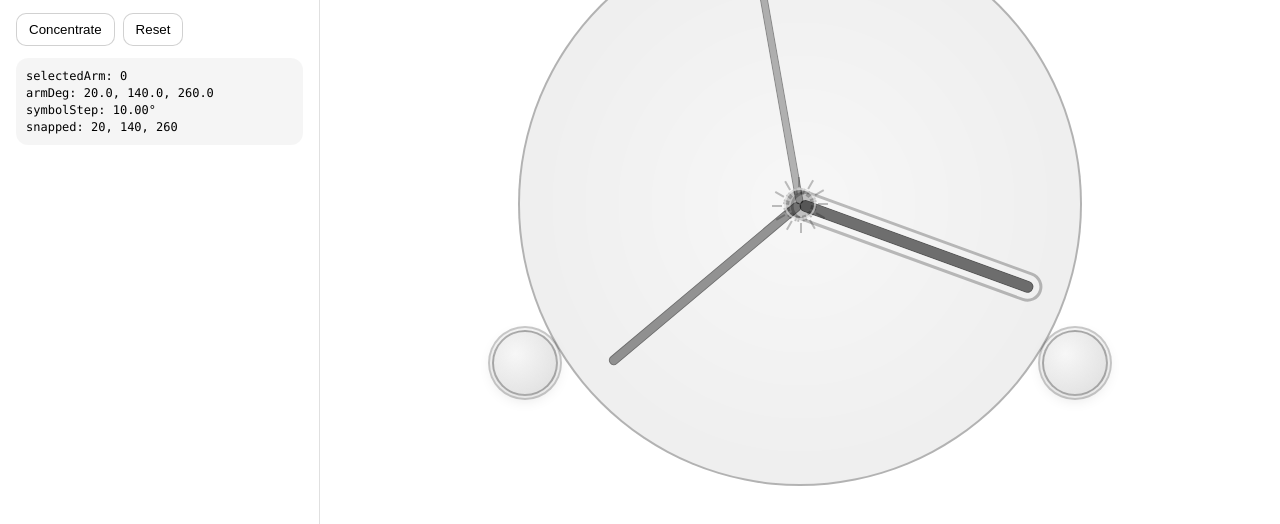
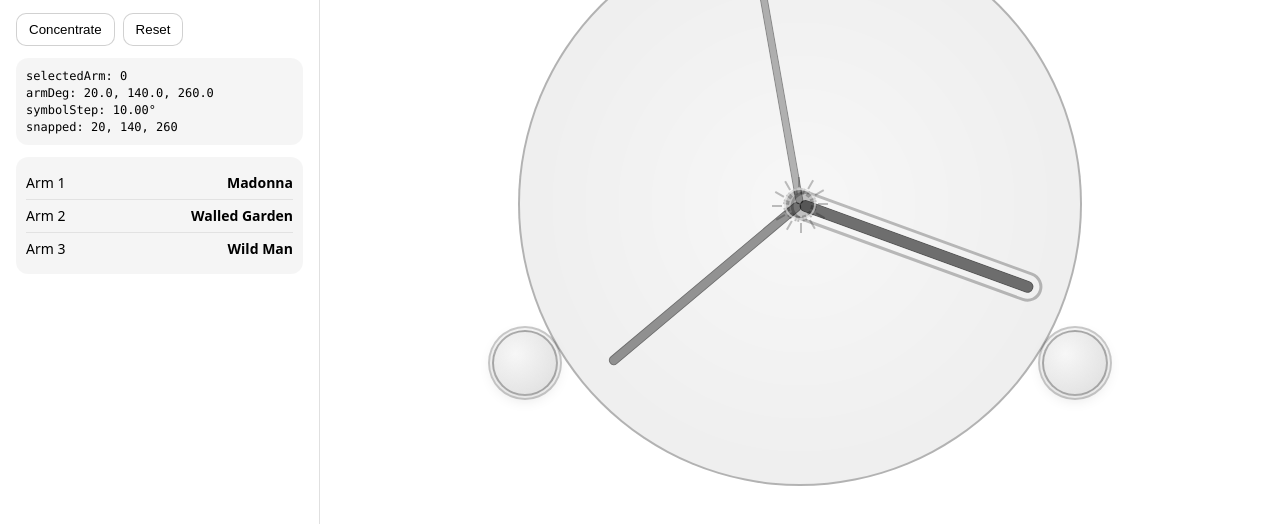
Before and after one commit to jerler/alethiometer, a website built with Vite: page index.html in a window 1280 px wide. Shown: the part 196-720 px from the top of the page. Built offline with nearby package versions, Linux system fonts and the light colour scheme.

Commit message:
Symbols working

```diff
--- a/index.html
+++ b/index.html
@@ -10,6 +10,7 @@
       </div>
 
       <div class="readout" id="readout"></div>
+      <div class="symbols" id="symbols"></div>
     </div>
 
     <div class="stage">
--- /dev/null
+++ b/src/constants.js
@@ -0,0 +1,75 @@
+export const SYMBOL_STEP_DEG = 10
+
+// 0° is due north, increasing clockwise
+export const SYMBOL_RING = [
+  { deg: 0, name: 'Hourglass' },
+  { deg: 10, name: 'Sun' },
+  { deg: 20, name: 'Alpha & Omega' },
+  { deg: 30, name: 'Marionette' },
+  { deg: 40, name: 'Serpent' },
+  { deg: 50, name: 'Cauldron' },
+  { deg: 60, name: 'Anchor' },
+  { deg: 70, name: 'Angel' },
+  { deg: 80, name: 'Helmet' },
+  { deg: 90, name: 'Beehive' },
+  { deg: 100, name: 'Moon' },
+  { deg: 110, name: 'Madonna' },
+  { deg: 120, name: 'Apple' },
+  { deg: 130, name: 'Sin' },
+  { deg: 140, name: 'Bird' },
+  { deg: 150, name: 'Bread' },
+  { deg: 160, name: 'Ant' },
+  { deg: 170, name: 'Bull' },
+  { deg: 180, name: 'Candle' },
+  { deg: 190, name: 'Cornucopia' },
+  { deg: 200, name: 'Chameleon' },
+  { deg: 210, name: 'Thunderbolt' },
+  { deg: 220, name: 'Dolphin' },
+  { deg: 230, name: 'Walled Garden' },
+  { deg: 240, name: 'Globe' },
+  { deg: 250, name: 'Sword' },
+  { deg: 260, name: 'Griffin' },
+  { deg: 270, name: 'Horse' },
+  { deg: 280, name: 'Camel' },
+  { deg: 290, name: 'Elephant' },
+  { deg: 300, name: 'Crocodile' },
+  { deg: 310, name: 'Baby' },
+  { deg: 320, name: 'Compass' },
+  { deg: 330, name: 'Lute' },
+  { deg: 340, name: 'Tree' },
+  { deg: 350, name: 'Wild Man' },
+  // Note: 360 is the same position as 0, so we normally omit it to avoid duplicates.
+  // If you want "Owl" explicitly at the wraparound, keep it as an alias:
+  { deg: 360, name: 'Owl' },
+]
+
+// Convert your internal arm degrees (0°=east, clockwise) to "north-based" degrees (0°=north, clockwise).
+export function eastBasedDegToNorthBasedDeg(eastDeg) {
+  // east 0 -> north 0 means: northDeg = (eastDeg + 90) % 360
+  return ((eastDeg + 90) % 360 + 360) % 360
+}
+
+// Snap a north-based degree to the nearest symbol slot.
+export function snapNorthDegToSymbolDeg(northDeg) {
+  return Math.round(northDeg / SYMBOL_STEP_DEG) * SYMBOL_STEP_DEG
+}
+
+// Get symbol name for a north-based degree (0..360 inclusive).
+export function symbolForNorthDeg(northDeg) {
+  const snapped = snapNorthDegToSymbolDeg(northDeg)
+
+  // handle wrap: treat 360 as 0 for lookup, unless you explicitly want Owl at 360
+  const lookupDeg = snapped === 360 ? 360 : snapped
+
+  const hit = SYMBOL_RING.find(s => s.deg === lookupDeg)
+  if (hit) return hit
+
+  // fallback (shouldn't happen)
+  return { deg: lookupDeg, name: 'Unknown' }
+}
+
+// Convenience: go straight from internal arm deg -> symbol
+export function symbolForArmDeg(armDegEastBased) {
+  const northDeg = eastBasedDegToNorthBasedDeg(armDegEastBased)
+  return symbolForNorthDeg(northDeg)
+}
--- a/src/main.js
+++ b/src/main.js
@@ -1,12 +1,16 @@
 import './style.css'
+import { symbolForArmDeg } from './constants.js'
+
 
 const faceEl = document.getElementById('face')
 const arms = Array.from(document.querySelectorAll('.arm'))
 const readoutEl = document.getElementById('readout')
+const symbolsEl = document.getElementById('symbols')
 const concentrateBtn = document.getElementById('concentrate')
 const resetBtn = document.getElementById('reset')
 const tickRing = document.getElementById('tickRing')
 const dials = Array.from(document.querySelectorAll('.dial'))
+
 const DIAL_SENSITIVITY = 0.75 // degrees per pixel
 
 // ---- State ----
@@ -109,6 +113,21 @@ function render() {
     `armDeg: ${state.armDeg.map(d => d.toFixed(1)).join(', ')}\n` +
     `symbolStep: ${step.toFixed(2)}°\n` +
     `snapped: ${state.armDeg.map(snapToSymbol).join(', ')}`
+
+  const symbols = state.armDeg.map(symbolForArmDeg)
+
+  symbolsEl.innerHTML = symbols
+    .map((s, i) => {
+      const label = `Arm ${i + 1}`
+      return `
+        <div class="symbol-row">
+          <div>${label}</div>
+          <div class="symbol-name">${s.name}</div>
+        </div>
+      `
+    })
+    .join('');
+
 }
 
 // ---- Tick marks (purely visual) ----
--- a/src/style.css
+++ b/src/style.css
@@ -165,3 +165,27 @@ button:hover {
   outline: 3px solid rgba(0, 0, 0, 0.25);
   outline-offset: 5px;
 }
+
+.symbols {
+  margin-top: 12px;
+  padding: 10px;
+  border-radius: 12px;
+  background: rgba(0, 0, 0, 0.04);
+  font-size: 14px;
+}
+
+.symbol-row {
+  display: flex;
+  justify-content: space-between;
+  gap: 12px;
+  padding: 6px 0;
+  border-bottom: 1px solid rgba(0,0,0,0.08);
+}
+
+.symbol-row:last-child {
+  border-bottom: none;
+}
+
+.symbol-name {
+  font-weight: 600;
+}
```
